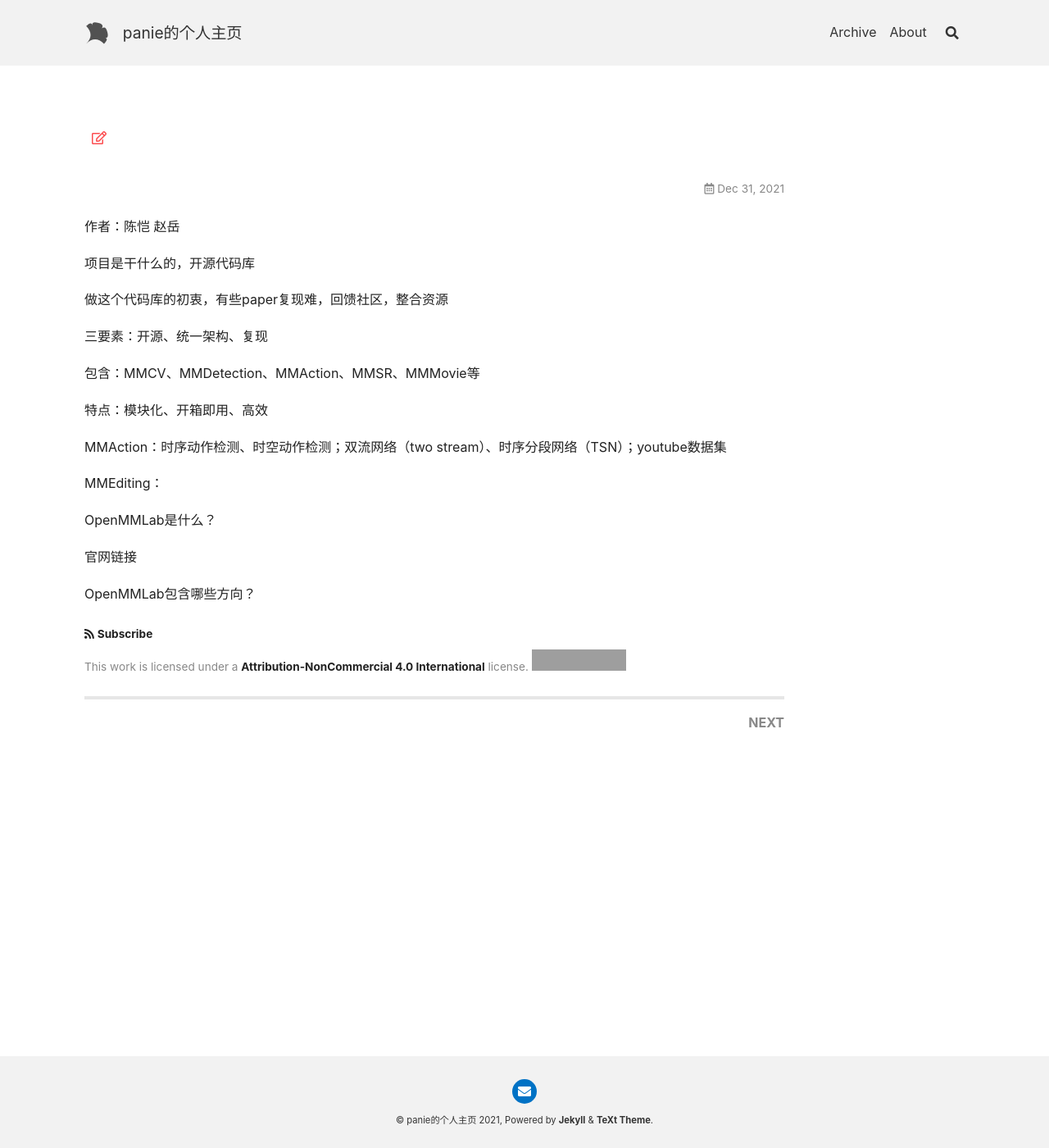
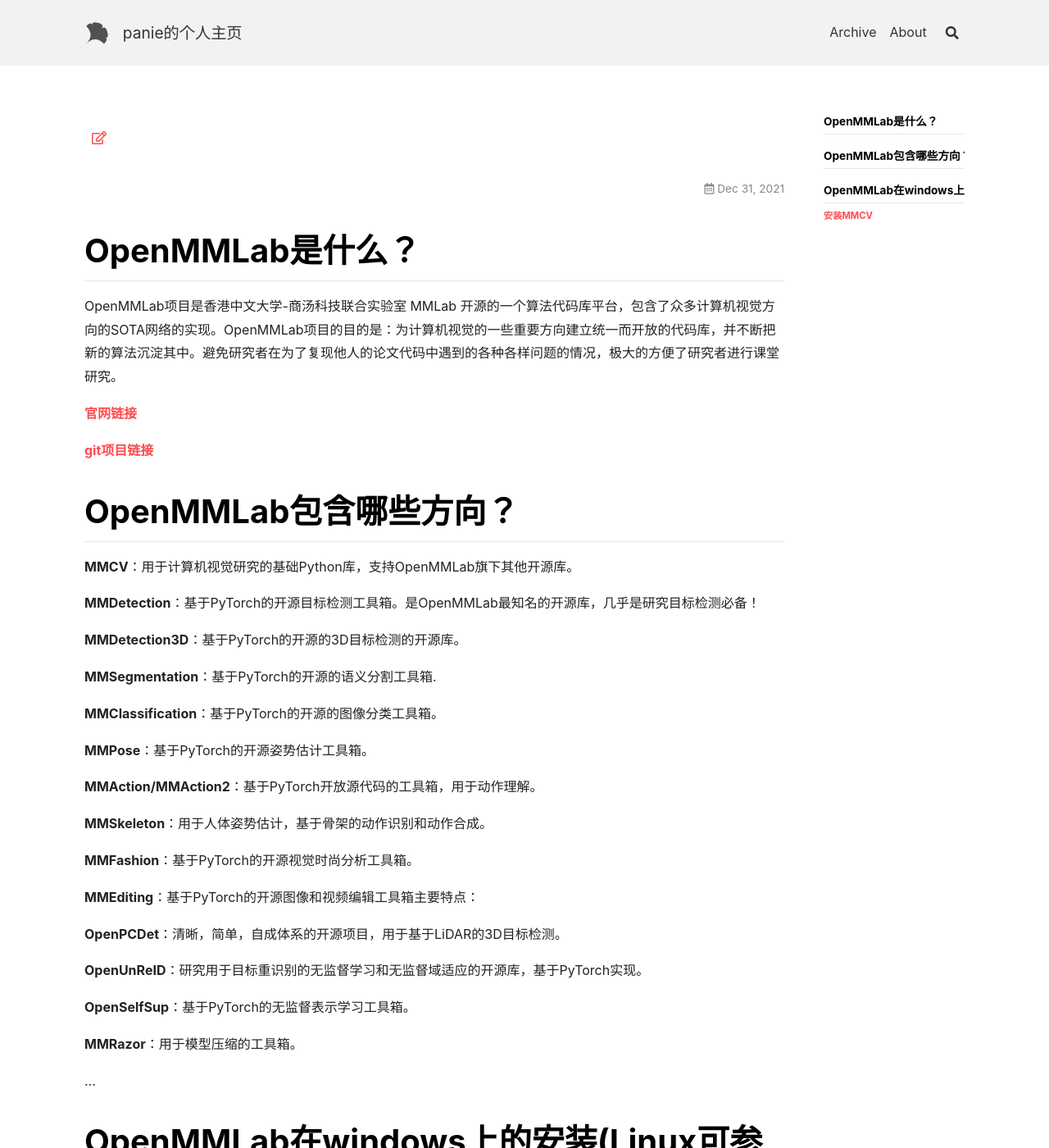
Before and after one commit to panie-0924/panie-0924.github.io, a Jekyll site: the page built from _posts/2021-12-29-OpenMMLab项目介绍.md, in a window 1280 px wide and 1400 px high. Shown: the whole window at 82% size. Built offline with Jekyll 4.4.1, drawn with Linux system fonts in a browser that asks for light colours; nearby versions of some CDN libraries; some of the changed text lies outside the part shown; grey boxes are pictures that could not be loaded.

Commit message:
2021-12-29-OpenMMLab项目介绍更新

````diff
--- a/_posts/2021-12-29-OpenMMLab项目介绍.md
+++ b/_posts/2021-12-29-OpenMMLab项目介绍.md
@@ -3,28 +3,102 @@ title：OpenMMLab开源项目介绍
 tags：MMLab MMCV MMDetection ...
 ---
 
-作者：陈恺 赵岳
+#	OpenMMLab是什么？
 
-项目是干什么的，开源代码库
+OpenMMLab项目是香港中文大学-商汤科技联合实验室 MMLab 开源的一个算法代码库平台，包含了众多计算机视觉方向的SOTA网络的实现。OpenMMLab项目的目的是：为计算机视觉的一些重要方向建立统一而开放的代码库，并不断把新的算法沉淀其中。避免研究者在为了复现他人的论文代码中遇到的各种各样问题的情况，极大的方便了研究者进行课堂研究。
 
-做这个代码库的初衷，有些paper复现难，回馈社区，整合资源
+[官网链接]( https://mmcv.readthedocs.io/en/latest/ )
 
-三要素：开源、统一架构、复现
+[git项目链接]( https://github.com/open-mmlab )
 
-包含：MMCV、MMDetection、MMAction、MMSR、MMMovie等
+#	 OpenMMLab包含哪些方向？
 
-特点：模块化、开箱即用、高效
+**MMCV**：用于计算机视觉研究的基础Python库，支持OpenMMLab旗下其他开源库。
 
-MMAction：时序动作检测、时空动作检测；双流网络（two stream）、时序分段网络（TSN）；youtube数据集
+**MMDetection**：基于PyTorch的开源目标检测工具箱。是OpenMMLab最知名的开源库，几乎是研究目标检测必备！
 
-MMEditing：
+**MMDetection3D**：基于PyTorch的开源的3D目标检测的开源库。
 
-OpenMMLab是什么？
+**MMSegmentation**：基于PyTorch的开源的语义分割工具箱.
+
+**MMClassification**：基于PyTorch的开源的图像分类工具箱。
+
+**MMPose**：基于PyTorch的开源姿势估计工具箱。
+
+**MMAction/MMAction2**：基于PyTorch开放源代码的工具箱，用于动作理解。
+
+**MMSkeleton**：用于人体姿势估计，基于骨架的动作识别和动作合成。
+
+**MMFashion**：基于PyTorch的开源视觉时尚分析工具箱。
+
+**MMEditing**：基于PyTorch的开源图像和视频编辑工具箱主要特点：
+
+**OpenPCDet**：清晰，简单，自成体系的开源项目，用于基于LiDAR的3D目标检测。
+
+**OpenUnReID**：研究用于目标重识别的无监督学习和无监督域适应的开源库，基于PyTorch实现。
+
+**OpenSelfSup**：基于PyTorch的无监督表示学习工具箱。
+
+**MMRazor**：用于模型压缩的工具箱。
+
+...
+
+#	OpenMMLab在windows上的安装(Linux可参考官网)
+
+在windows上安装MMCV会比在Linux上复杂点，需要预先安装以下的环境：
+
+git/VScode/conda：安装方式参考[windows10+pytorch+conda深度学习环境安装教程](https://panie-0924.github.io/2021/12/29/windows10+pytorch+conda%E6%B7%B1%E5%BA%A6%E5%AD%A6%E4%B9%A0%E7%8E%AF%E5%A2%83%E5%AE%89%E8%A3%85%E6%95%99%E7%A8%8B.html)
+
+##	安装MMCV
+
+1、clone源码
+
+`git clone https://github.com/open-mmlab/mmcv.git`
+
+`cd mmcv`
+
+2、安装python包
+
+`pip3 install -r requirements/runtime.txt`
+
+3、建议安装ninja加速编译
+
+`pip install -r requirements/optional.txt`
+
+4、编译MMCV
+
+MMCV有2种编译方式：CPU、GPU。可以根据个人需要按需编译
+
+CPU版本安装
+
+```
+##	简单安装
+# activate environment
+conda activate mmlab
+# change directory
+cd mmcv
+# install
+python setup.py develop
+# check
+pip list
+
+##	CPU编译环境设置
+$env:MMCV_WITH_OPS = 1
+$env:MAX_JOBS = 8  # based on your available number of CPU cores and amount of memory
+
+##	安装CPU版本
+# activate environment
+conda activate mmlab
+# change directory
+cd mmcv
+# build
+python setup.py build_ext # if success, cl will be launched to compile ops
+# install
+python setup.py develop
+# check
+pip list
+```
 
 
 
-官网链接
-
-
-
- OpenMMLab包含哪些方向？
+<!--more-->
````
Also changed, not shown: _posts/2021-12-29-mmlab项目介绍.md (deleted, +0 -62 lines), _posts/2021-12-31-OpenMMLab项目之MMDetection.md (added, +10 -0 lines).
